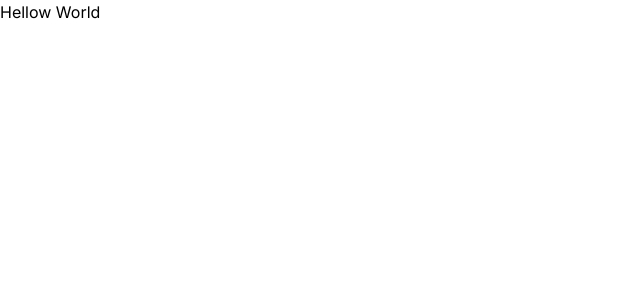
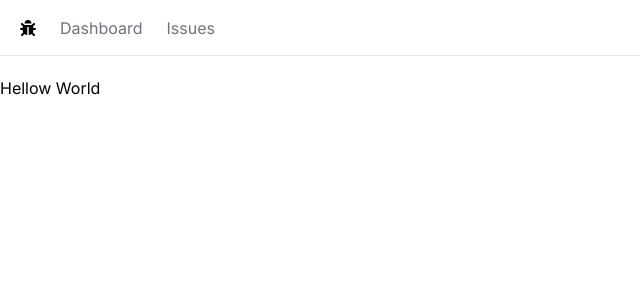
Before and after one commit to saeram/issue-tracker, a Next.js app: page / in a window 1280 px wide. Shown: the top 300 px of the page, without its empty margins (0-640 px from the left). Built offline with nearby package versions, Linux system fonts and the light colour scheme.

Commit message:
Build the navbar

```diff
--- /dev/null
+++ b/app/NavBar.tsx
@@ -0,0 +1,26 @@
+import React from "react";
+import Link from "next/link";
+import { FaBug } from "react-icons/fa";
+
+
+const NavBar = () => {
+    const links = [
+        { label: 'Dashboard', href: '/'},
+        { label: 'Issues', href: '/issues'}
+
+    ]
+  return (
+    <nav className='flex space-x-6 border-b mb-5 px-5 h-14 items-center'>
+      <Link href="/"><FaBug />
+</Link>
+      <ul className='flex space-x-6'>
+        {links.map(link =>
+            <Link key={link.href}
+            className="text-zinc-500 hover:text-zinc-800 transition-colors"
+            href={link.href}>{link.label}</Link>)}
+      </ul>
+    </nav>
+  );
+};
+
+export default NavBar;
--- a/app/layout.tsx
+++ b/app/layout.tsx
@@ -1,22 +1,26 @@
-import './globals.css'
-import type { Metadata } from 'next'
-import { Inter } from 'next/font/google'
+import "./globals.css";
+import type { Metadata } from "next";
+import { Inter } from "next/font/google";
+import NavBar from "./NavBar";
 
-const inter = Inter({ subsets: ['latin'] })
+const inter = Inter({ subsets: ["latin"] });
 
 export const metadata: Metadata = {
-  title: 'Create Next App',
-  description: 'Generated by create next app',
-}
+  title: "Create Next App",
+  description: "Generated by create next app",
+};
 
 export default function RootLayout({
   children,
 }: {
-  children: React.ReactNode
+  children: React.ReactNode;
 }) {
   return (
     <html lang="en">
-      <body className={inter.className}>{children}</body>
+      <body className={inter.className}>
+        <NavBar />
+        <main>{children}</main>
+      </body>
     </html>
-  )
+  );
 }
--- a/package.json
+++ b/package.json
@@ -19,6 +19,7 @@
     "postcss": "8.4.38",
     "react": "18.3.1",
     "react-dom": "18.3.1",
+    "react-icons": "^5.2.1",
     "tailwindcss": "3.4.3",
     "typescript": "5.4.5"
   }
```
Also changed, not shown: 1 other file (tests, documents, lock files or other folders).
